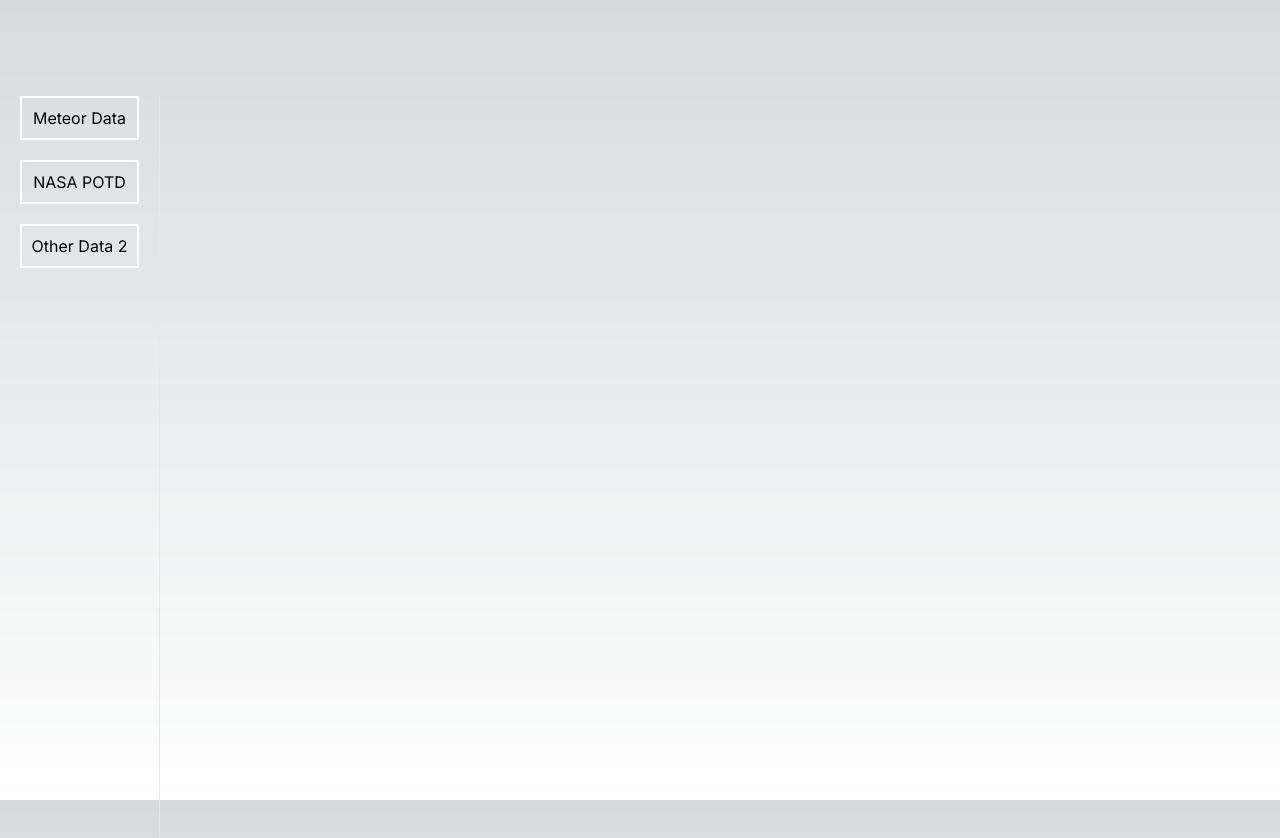
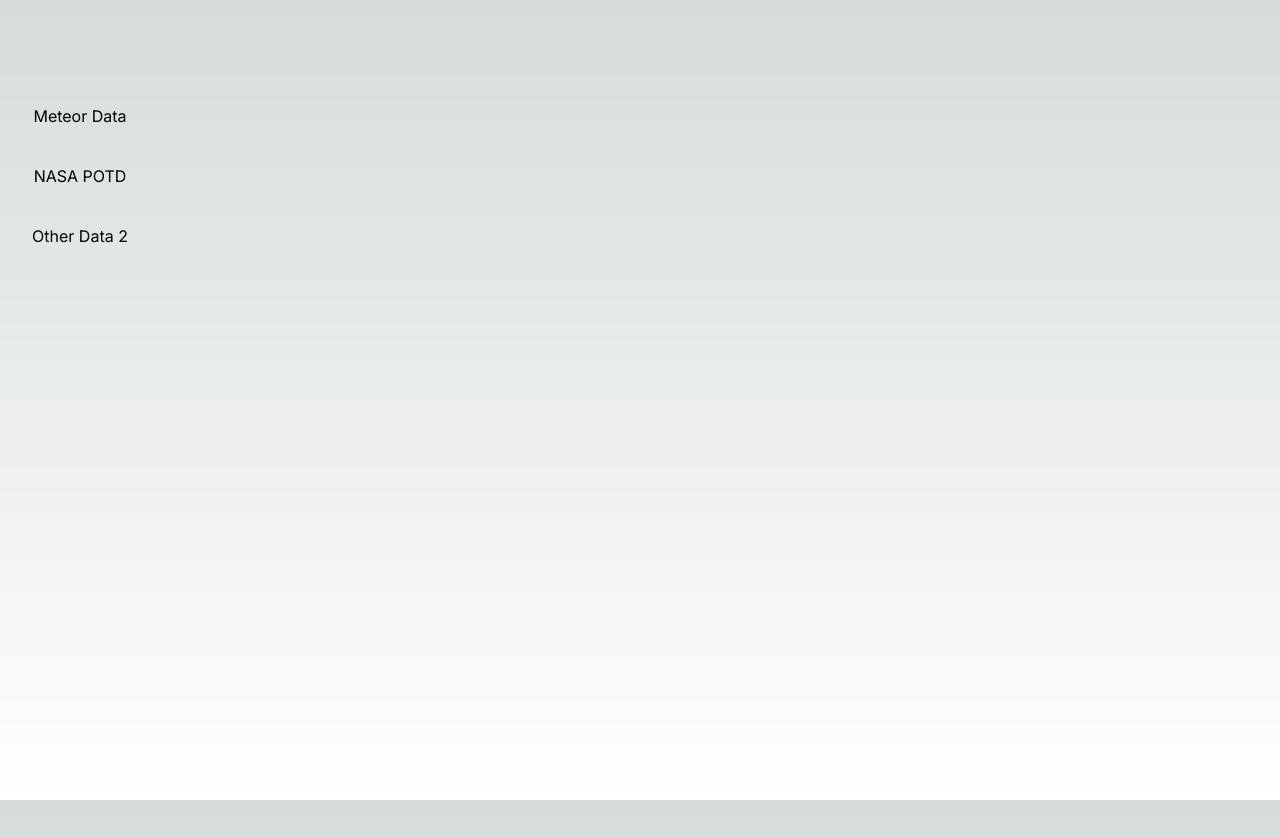
Before and after one commit to MattBurseth1221/next-app-playground, a Next.js app: page / in a window 1280 px wide. Shown: the top 838 px of the page. Built offline with nearby package versions, Linux system fonts and the light colour scheme.

Commit message:
Small changes
Applied Erika's UI suggestions (border modifications) and tried to get fonts working - need to get that done

```diff
--- a/app/layout.tsx
+++ b/app/layout.tsx
@@ -5,8 +5,8 @@ import "./globals.css"
 const inter = Inter({ subsets: ["latin"] });
 
 export const metadata: Metadata = {
-  title: "Create Next App",
-  description: "Generated by create next app",
+  title: "Space Site",
+  description: "Displaying cool space stuff! With Next.js!",
 };
 
 export default function RootLayout({
--- a/app/meteor-data/page.tsx
+++ b/app/meteor-data/page.tsx
@@ -6,6 +6,7 @@ import { useEffect, useRef, useState } from "react";
 
 import meteor1 from '../images/asteroid-1-no-bg.png';
 import meteor2 from '../images/asteroid-2-no-bg.png';
+import PageTitle from "../ui/PageTitle";
 
 export default function MeteorData() {
   const [meteorData, setMeteorData] = useState<any | null>([]);
@@ -59,7 +60,7 @@ export default function MeteorData() {
 
 
       <div className="flex flex-col items-center data-display">
-        <h2 className="text-xl mb-10 border-spacing-5 border-2 p-5">Meteor Data</h2>
+        <PageTitle title="Meteor Data" />
 
         {isLoading ? <div>Loading data...</div>
          : meteorData.map((meteor: any, index: number) => {
--- a/app/nasa-potd/page.tsx
+++ b/app/nasa-potd/page.tsx
@@ -1,11 +1,8 @@
 "use client";
 
-import MeteorInfo from "../ui/MeteorInfo";
+import PageTitle from "../ui/PageTitle";
 import MainNav from "../ui/MainNav";
 import { useEffect, useRef, useState } from "react";
-
-import meteor1 from '../images/asteroid-1-no-bg.png';
-import meteor2 from '../images/asteroid-2-no-bg.png';
 
 export default function NasaPotd() {
   const [photoInfo, setPhotoInfo] = useState<any | null>({});
@@ -38,7 +35,7 @@ export default function NasaPotd() {
 
 
       <div className="flex flex-col items-center data-display">
-        <h2 className="text-xl mb-10 border-spacing-5 border-2 p-5">NASA's Photo of the Day</h2>
+        <PageTitle title="NASA's Photo of the Day" />
 
         {isLoading ? <code>Loading data...</code>
          : <div className="flex flex-col items-center p-5 text-center">
--- a/app/ui/MainNav.tsx
+++ b/app/ui/MainNav.tsx
@@ -14,7 +14,7 @@ export default function MainNav({active}: Props) {
 
   return (
     <>
-      <nav className="w-40 min-h-screen absolute left-0 px-5 border-r-white-200 border-r-[1px] border-opacity-50">
+      <nav className="w-40 min-h-screen absolute left-0 px-5 border-r-white-200 border-opacity-50">
         <ul>
           <NavItem linkRedirect="/meteor-data" itemName="Meteor Data" active={active === "Meteor Data"}/>
           <NavItem linkRedirect="/nasa-potd" itemName="NASA POTD" active={active === "NASA POTD"} />
--- a/app/ui/NavItem.tsx
+++ b/app/ui/NavItem.tsx
@@ -8,5 +8,5 @@ type Props = {
 };
 
 export default function NavItem({ itemName, linkRedirect, active }: Props) {
-  return <li className={`mb-5 border-y-2 border-x-2 border-white text-center hover:bg-slate-300 cursor-pointer py-2 ${active ? "bg-slate-400" : ""}`}><a href={linkRedirect}>{itemName}</a></li>;
+  return <li className={`mb-5 text-center hover:bg-slate-600 cursor-pointer py-2 rounded-2xl ${active ? "bg-slate-200 text-black" : ""}`}><a href={linkRedirect}>{itemName}</a></li>;
 }
--- /dev/null
+++ b/app/ui/PageTitle.tsx
@@ -0,0 +1,9 @@
+import "../globals.css";
+
+type Props = {
+    title: string;
+}
+
+export default function PageTitle({title}: Props) {
+    return <h2 className="text-4xl mb-10 border-b-[1px]">{title}</h2>;
+}
--- a/tailwind.config.ts
+++ b/tailwind.config.ts
@@ -1,3 +1,4 @@
+import { Montserrat } from "next/font/google";
 import type { Config } from "tailwindcss";
 
 const config: Config = {
@@ -14,6 +15,8 @@ const config: Config = {
           "conic-gradient(from 180deg at 50% 50%, var(--tw-gradient-stops))",
       },
     },
+
+
   },
   plugins: [],
 };
```
